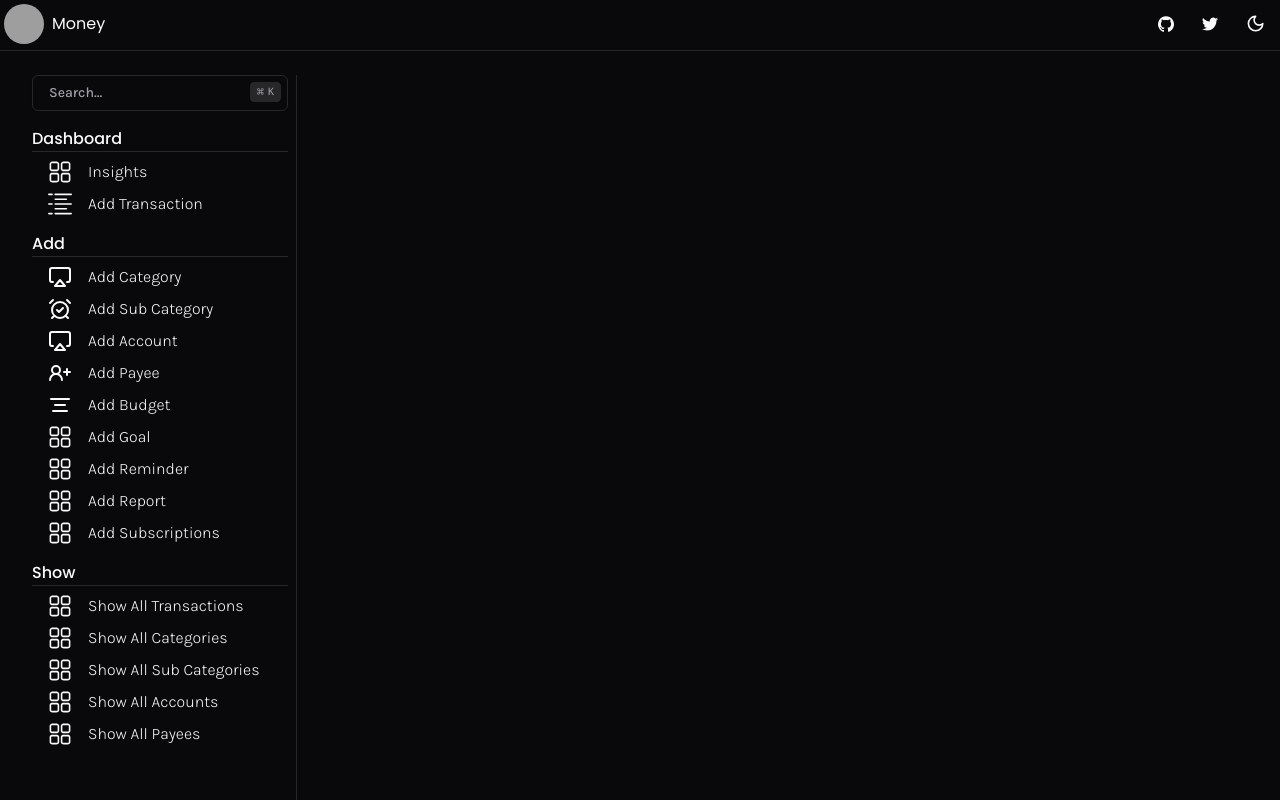
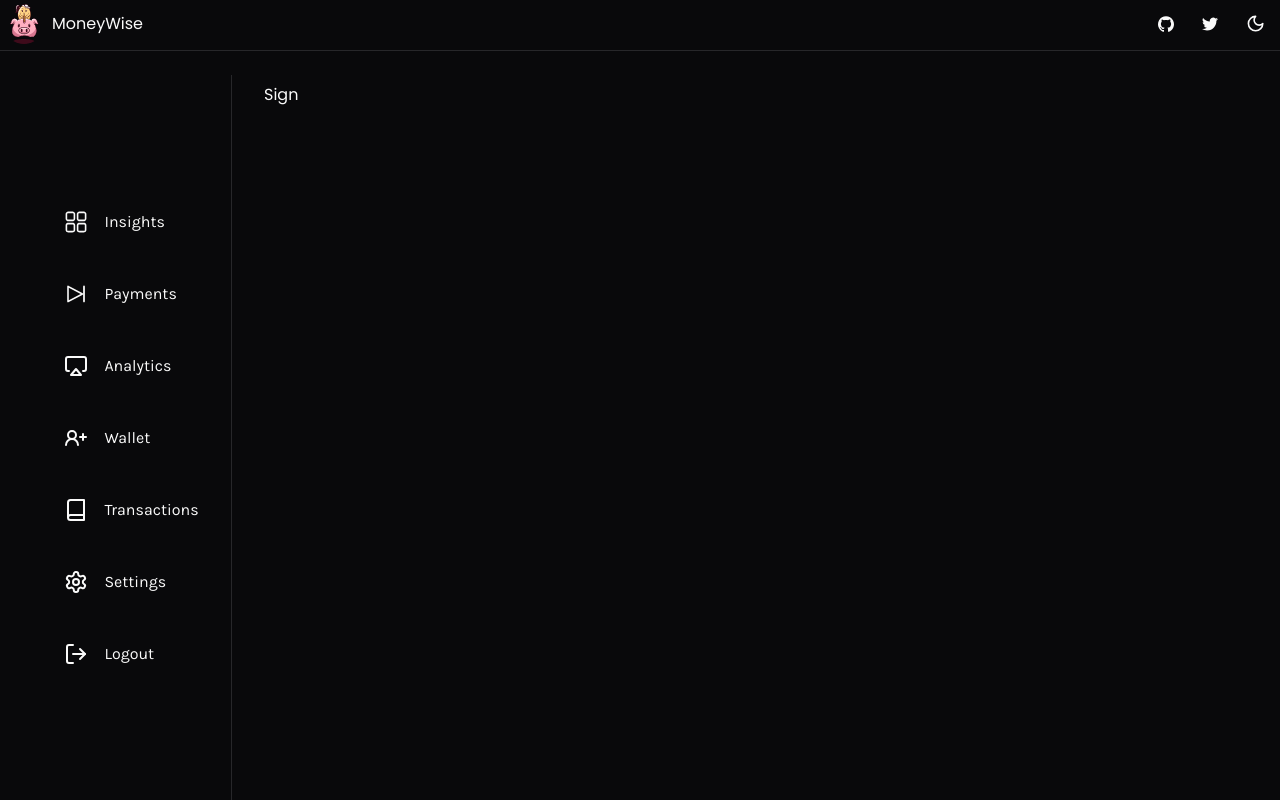
Before and after one commit to prjwl16/frontend-money-manager, a React (Vite) app: page / in a window 1280 px wide. Built offline with nearby package versions, Linux system fonts and the light colour scheme; grey boxes are pictures that could not be loaded.

Commit message:
new sidebar completed

```diff
--- a/index.html
+++ b/index.html
@@ -2,11 +2,11 @@
 <html lang="en">
   <head>
     <meta charset="UTF-8" />
-    <link rel="icon" type="image/svg+xml" href="/vite.svg" />
+    <link rel="icon" type="image/svg+xml" href="/logo.svg"/>
     <link href="https://fonts.googleapis.com/css2?family=Poppins:wght@300;400;500;600;700&display=swap" rel="stylesheet">
     <link href="https://fonts.googleapis.com/css2?family=Karla:wght@300;400;500;600&display=swap" rel="stylesheet">
     <meta name="viewport" content="width=device-width, initial-scale=1.0" />
-    <title>MM</title>
+    <title>MoneyWise</title>
   </head>
   <body>
     <div id="root"></div>
--- a/src/App.tsx
+++ b/src/App.tsx
@@ -4,16 +4,23 @@ import Sidebar from "@/components/projectComponents/Sidebar.tsx";
 import {BrowserRouter, Route, Routes} from "react-router-dom";
 import Transaction from "@/pages/Transaction.tsx";
 import Dashboard from "@/pages/Dashboard.tsx";
+import SidebarNew from "@/components/projectComponents/SidebarNew.tsx";
+import Sign from "@/pages/Sign.tsx";
 
 function App() {
+
+    const [isSignedIn, setIsSignedIn] = React.useState(false);
+
+
     return (
         <div className={"min-h-screen flex flex-col gap-2"}>
             <NavBar/>
-            <div className={"flex flex-1 container max-w-screen-xl"}>
+            <div className={"flex flex-1 container max-w-screen-xl item-center"}>
                 <BrowserRouter>
-                    <Sidebar className={"hidden sm:flex sm:max-w-xs min-w-[200px]"}/>
-                    <div className={"flex-1"}>
+                    <SidebarNew className={"flex w-[200px] "}/>
+                    <div className={"flex-1 overflow-scroll container mt-2"}>
                         <Routes>
+                            <Route path={"/"} element={<Sign/>}/>
                             <Route path={"/insights"} element={<Dashboard/>}/>
                             <Route path={"/add/transaction"} element={<Transaction/>}/>
                         </Routes>
--- a/src/components/projectComponents/NavBar.tsx
+++ b/src/components/projectComponents/NavBar.tsx
@@ -2,6 +2,7 @@ import React from "react";
 import {Avatar, AvatarFallback, AvatarImage} from "@/components/ui/avatar.tsx";
 import {ModeToggle} from "@/components/projectComponents/toggle-theme.tsx";
 import { Separator } from "@/components/ui/separator.tsx"
+import {NavLink} from "react-router-dom";
 
 
 export default function NavBar() {
@@ -9,12 +10,12 @@ export default function NavBar() {
         <header>
             <ul className={"flex justify-between p-1 max-w-screen-xl m-auto "}>
                 {/*LOGO*/}
-                <li className={"flex flex-row items-center gap-2"}>
+                <li className={"flex flex-row items-center gap-2 cursor-pointer"}>
                     <Avatar>
-                        <AvatarImage src="https://github.com/shadcn.png"/>
+                        <AvatarImage src={"public/logo.svg"}/>
                         <AvatarFallback>Logo</AvatarFallback>
                     </Avatar>
-                    <h5>Money</h5>
+                    <h5>MoneyWise</h5>
                 </li>
 
                 {/*EMPTY SPACE*/}
--- /dev/null
+++ b/src/components/projectComponents/SidebarNew.tsx
@@ -0,0 +1,54 @@
+import React, {useEffect} from "react";
+import {ClassName} from "@/types/className.ts";
+import {cn} from "@/lib/utils.ts";
+import {Link, NavLink} from "react-router-dom";
+import {IconWrapper, navRoutes, SubRoute} from "@/data/navigation.tsx";
+import {Separator} from "@/components/ui/separator.tsx";
+import {Search} from "@/components/projectComponents/Search.tsx";
+import {Avatar, AvatarFallback, AvatarImage} from "@/components/ui/avatar.tsx";
+import {InfoIcon, LogOut} from "lucide-react";
+
+
+interface RenderRoutesProps {
+    category: SubRoute[]
+}
+
+const SidebarNew: React.FC<ClassName> = ({className}) => {
+
+    const [searchState, setOpenState] = React.useState(false);
+    const [isActiveLink, setIsActiveLink] = React.useState(true);
+
+    const handleClick = ()=>{
+        setOpenState(!searchState);
+    }
+
+    const handleActiveLink =()=>{
+        setIsActiveLink(!isActiveLink);
+        // cn("", ({ isActive }) => (isActive ? "text-emerald-400" : "text-black"))
+    }
+
+    return (
+        <div className={cn(className, "hidden sm:flex items-center justify-evenly py-12 flex-col border-r")}>
+
+            <div className={"flex flex-col gap-12"}>
+                {
+                    navRoutes.map((route, key) => {
+                        return (
+                            <NavLink key={key} to={route.path} className={ ({ isActive }) => (isActive ? "flex gap-4 text-red-700 dark:text-purple-300" : "flex gap-4") } onClick={handleActiveLink}>
+                                <IconWrapper icon={route.icon} size={24}/>
+                                <p>{route.header}</p>
+                            </NavLink>
+                        )
+                    })
+                }
+                <div className={"flex gap-4"}>
+                    <LogOut size={24} className={"cursor-pointer"} />
+                    <p>Logout</p>
+                </div>
+            </div>
+            <Search state={searchState} setState={setOpenState}/>
+        </div>
+    )
+}
+
+export default SidebarNew;
--- a/src/data/navigation.tsx
+++ b/src/data/navigation.tsx
@@ -1,6 +1,14 @@
 import React, {ReactNode} from "react";
-import {ActivityLogIcon, DashboardIcon} from "@radix-ui/react-icons";
-import {AirplayIcon, AlarmCheckIcon, AlignCenterIcon, UserPlus2Icon} from "lucide-react";
+import {ActivityLogIcon, DashboardIcon, TextNoneIcon, TrackNextIcon} from "@radix-ui/react-icons";
+import {
+    AirplayIcon,
+    AlarmCheckIcon,
+    AlignCenterIcon,
+    BookIcon,
+    SettingsIcon,
+    StickyNoteIcon,
+    UserPlus2Icon
+} from "lucide-react";
 
 export const IconWrapper: React.FC<{ icon: React.ReactNode; size: number }> = ({ icon, size }) => (
     <div className="icon-wrapper font-thin" style={{ fontSize: size }}>
@@ -21,7 +29,9 @@ export interface NavRouteTypes {
 
 export const navRoutes  = [
     {
-        header: 'Dashboard',
+        header: 'Insights',
+        path: '/insights',
+        icon: <DashboardIcon width={24} height={24}/>,
         subRoutes: [
             {
                 name: 'Insights',
@@ -36,7 +46,9 @@ export const navRoutes  = [
         ],
     },
     {
-        header: 'Add',
+        header: 'Payments',
+        path: '/payments',
+        icon: <TrackNextIcon width={24} height={24}/>,
         subRoutes: [
             {
                 name: 'Add Category',
@@ -44,15 +56,9 @@ export const navRoutes  = [
                 icon: <AirplayIcon width={24} height={24}/>,
             },
             {
-                name: 'Add Sub Category',
-                path: '/add/sub-category',
-                icon: <AlarmCheckIcon width={24} height={24}/>,
-            },
-            {
                 name: 'Add Account',
                 path: '/add/account',
                 icon: <AirplayIcon width={24} height={24}/>,
-
             },
             {
                 name: 'Add Payee',
@@ -64,57 +70,55 @@ export const navRoutes  = [
                 path: '/add/budget',
                 icon: <AlignCenterIcon width={24} height={24}/>,
             },
-            {
-                name: 'Add Goal',
-                path: '/add/goal',
-                icon: <DashboardIcon width={24} height={24}/>,
-            },
-            {
-                name: 'Add Reminder',
-                path: '/add/reminder',
-                icon: <DashboardIcon width={24} height={24}/>,
-            },
-            {
-                name: 'Add Report',
-                path: '/add/report',
-                icon: <DashboardIcon width={24} height={24}/>,
-            },
-            {
-                name: "Add Subscriptions",
-                path: '/add/subscriptions',
-                icon: <DashboardIcon width={24} height={24}/>,
-            }
         ]
     },
 
     {
-        header: 'Show',
+        header: 'Analytics',
+        path: '/add/account',
+        icon: <AirplayIcon width={24} height={24}/>,
         subRoutes: [
             {
                 name: "Show All Transactions",
                 path: '/show/all/transactions',
                 icon: <DashboardIcon width={24} height={24}/>,
             },
-            {
-                name: "Show All Categories",
-                path: '/show/all/categories',
-                icon: <DashboardIcon width={24} height={24}/>,
+        ]
     },
     {
-                name: "Show All Sub Categories",
-                path: '/show/all/sub-categories',
+        header: 'Wallet',
+        path: '/add/account',
+        icon: <UserPlus2Icon width={24} height={24}/>,
+        subRoutes: [
+            {
+                name: "Show All Transactions",
+                path: '/show/all/transactions',
                 icon: <DashboardIcon width={24} height={24}/>,
+            }
+        ]
     },
     {
-                name: "Show All Accounts",
-                path: '/show/all/accounts',
+        header: 'Transactions',
+        path: '/add/transaction',
+        icon: <BookIcon width={24} height={24}/>,
+        subRoutes: [
+            {
+                name: "Show All Transactions",
+                path: '/show/all/transactions',
                 icon: <DashboardIcon width={24} height={24}/>,
+            }
+        ]
     },
     {
-                name: "Show All Payees",
-                path: '/show/all/payees',
+        header: 'Settings',
+        path: '/add/account',
+        icon: <SettingsIcon width={24} height={24}/>,
+        subRoutes: [
+            {
+                name: "Show All Transactions",
+                path: '/show/all/transactions',
                 icon: <DashboardIcon width={24} height={24}/>,
-            },
+            }
         ]
-    },
+    }
 ]
--- a/src/pages/Dashboard.tsx
+++ b/src/pages/Dashboard.tsx
@@ -1,4 +1,4 @@
-import {Card, CardContent, CardDescription, CardFooter, CardHeader, CardTitle,} from "@/components/ui/card";
+import {Card, CardDescription, CardTitle,} from "@/components/ui/card";
 import {TrendingUpIcon} from "lucide-react";
 import React from "react";
 import 'react-circular-progressbar/dist/styles.css';
--- /dev/null
+++ b/src/pages/Sign.tsx
@@ -0,0 +1,9 @@
+const Sign = () => {
+    return (
+        <div>
+            <h1>Sign</h1>
+        </div>
+    )
+}
+
+export default Sign;
```
Also changed, not shown: public/logo.svg (added). Lines whose indentation alone changed are shown as unchanged.
